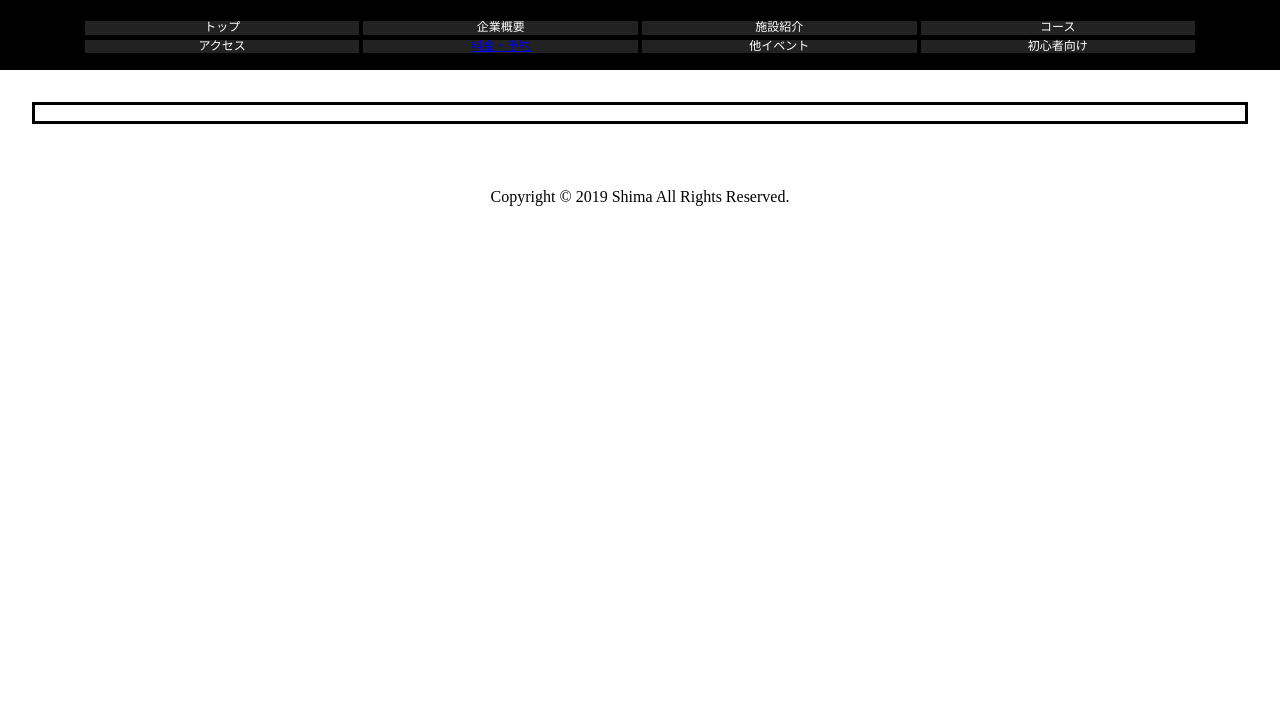
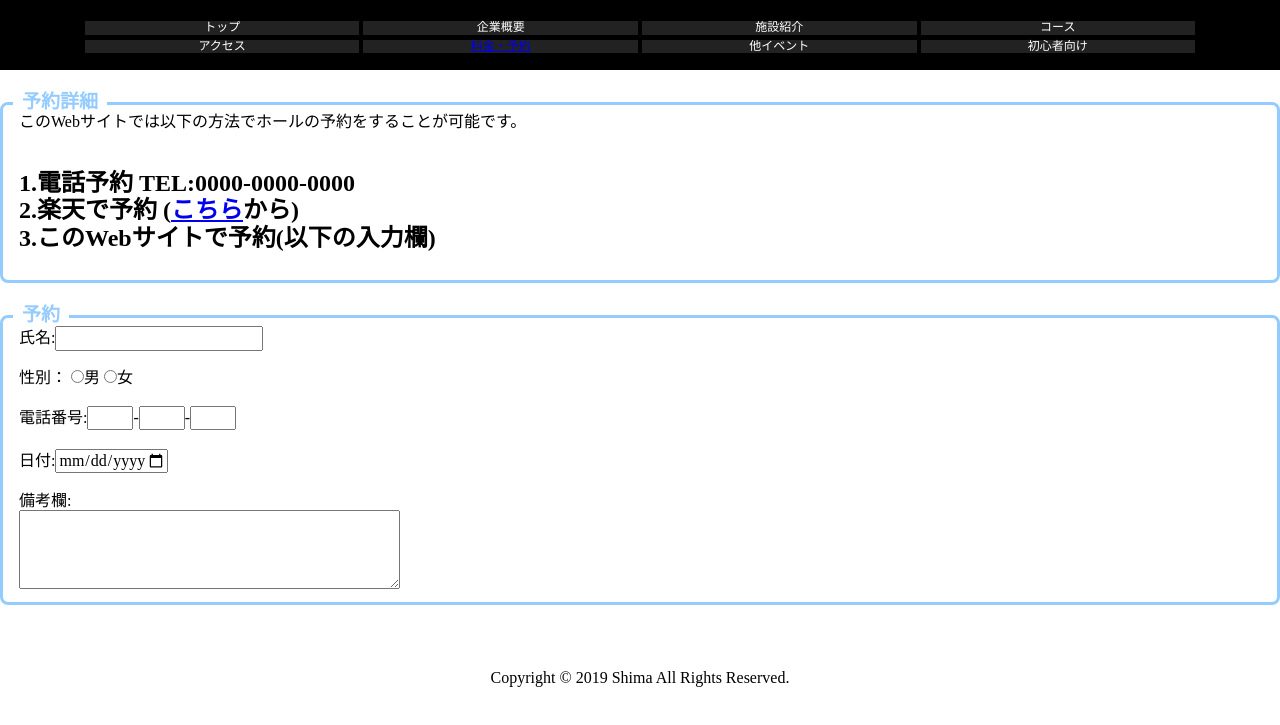
Before and after one commit to shima1998/HI_website, a plain HTML site: page book.html in a window 1280 px wide. Shown: the part 59-784 px from the top of the page. Drawn offline with Linux system fonts and the light colour scheme.

Commit message:
予約フォームおおむね完成、あとは送信前の確認とプラン選択画面

```diff
--- a/book.html
+++ b/book.html
@@ -30,10 +30,53 @@
 
 <body>
 
-    <div class="box1">
-
+    <div class="box2">
+        <div class="box-title">
+            予約詳細
+        </div>
+        <p>
+            このWebサイトでは以下の方法でホールの予約をすることが可能です。<br>
+        </p>
+        <p>
+            <br>
+            <h2>
+                1.電話予約 TEL:0000-0000-0000<br>
+                2.楽天で予約
+                (<a href="https://booking.gora.golf.rakuten.co.jp/guide/disp/c_id/10118?sclid=ca_a_pc_sa_dsa_0154547&gclid=Cj0KCQjwjYHpBRC4ARIsAI-3GkE484TbM2KS0jNfOdkwm8KDBAR0vX_93Cyxx5AgICYH0c1cg2e4XL4aAgc5EALw_wcB" target="_blank">こちら</a>から)<br>
+                3.このWebサイトで予約(以下の入力欄)
+            </h2>
+        </p>
     </div>
-
+    <div class="box2">
+        <div class="box-title">
+            予約
+        </div>
+        <form>
+            <p>
+                <!-- 氏名:<input type="text" name="name" size="40"> -->
+                氏名:<input type="text">
+            </p>
+            <br>
+            <p>
+                性別：
+                <input type="radio" value="male" name="sex">男
+                <input type="radio" value="female" name="sex">女
+            </p>
+            <br>
+            <p>
+                電話番号:<input type="text" size="2">-<input type="text" size="2">-<input type="text" size="2">
+            </p>
+            <br>
+            <p>
+                日付:<input type="date" min="2019-07-11" max="2020-07-11"></input>
+            </p>
+            <br>
+            <p>
+                備考欄:<br>
+                <textarea type="textarea" name="kanso" rows="4" cols="40"></textarea>
+            </p>
+        </form>
+    </div>
 
 
 
--- a/css/body_style.css
+++ b/css/body_style.css
@@ -21,6 +21,32 @@ div.normal{
     padding: 0;
 }
 
+.box2 {
+    position: relative;
+    margin: 2em 0;
+    padding: 0.5em 1em;
+    border: solid 3px #95ccff;
+    border-radius: 8px;
+}
+
+.box2 .box-title {
+    position: absolute;
+    display: inline-block;
+    top: -13px;
+    left: 10px;
+    padding: 0 9px;
+    line-height: 1;
+    font-size: 19px;
+    background: #FFF;
+    color: #95ccff;
+    font-weight: bold;
+}
+
+.box2 p {
+    margin: 0;
+    padding: 0;
+}
+
 footer{
     text-align: center;
     margin-top: 64px;
--- /dev/null
+++ b/js/getdate.js
@@ -0,0 +1,6 @@
+function getYear(){//西暦を取得する関数
+    var now = new Date();//今日の日付を取得
+    var year = now.getFullYear();//西暦を抽出
+
+    return year;
+}
```
